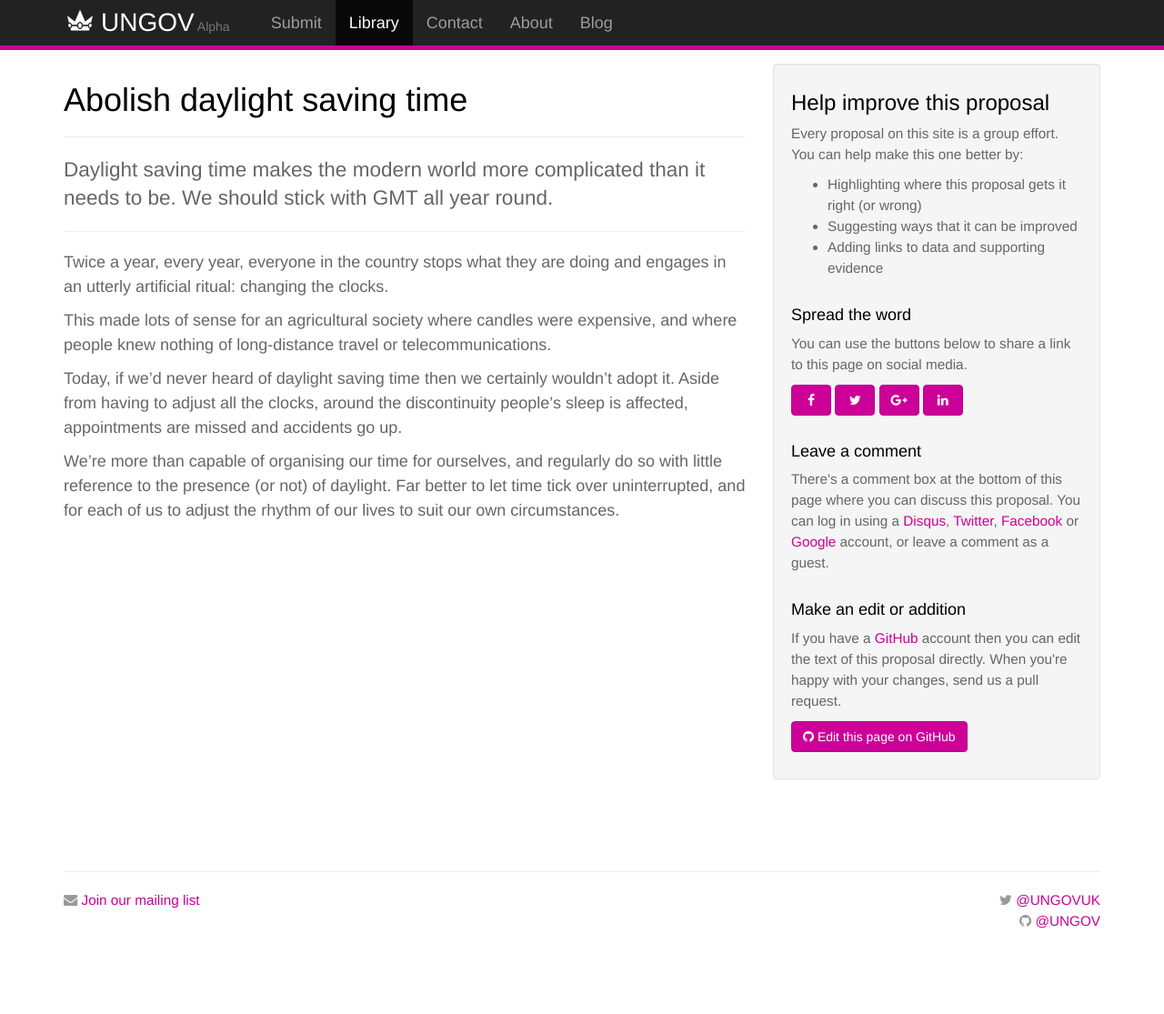
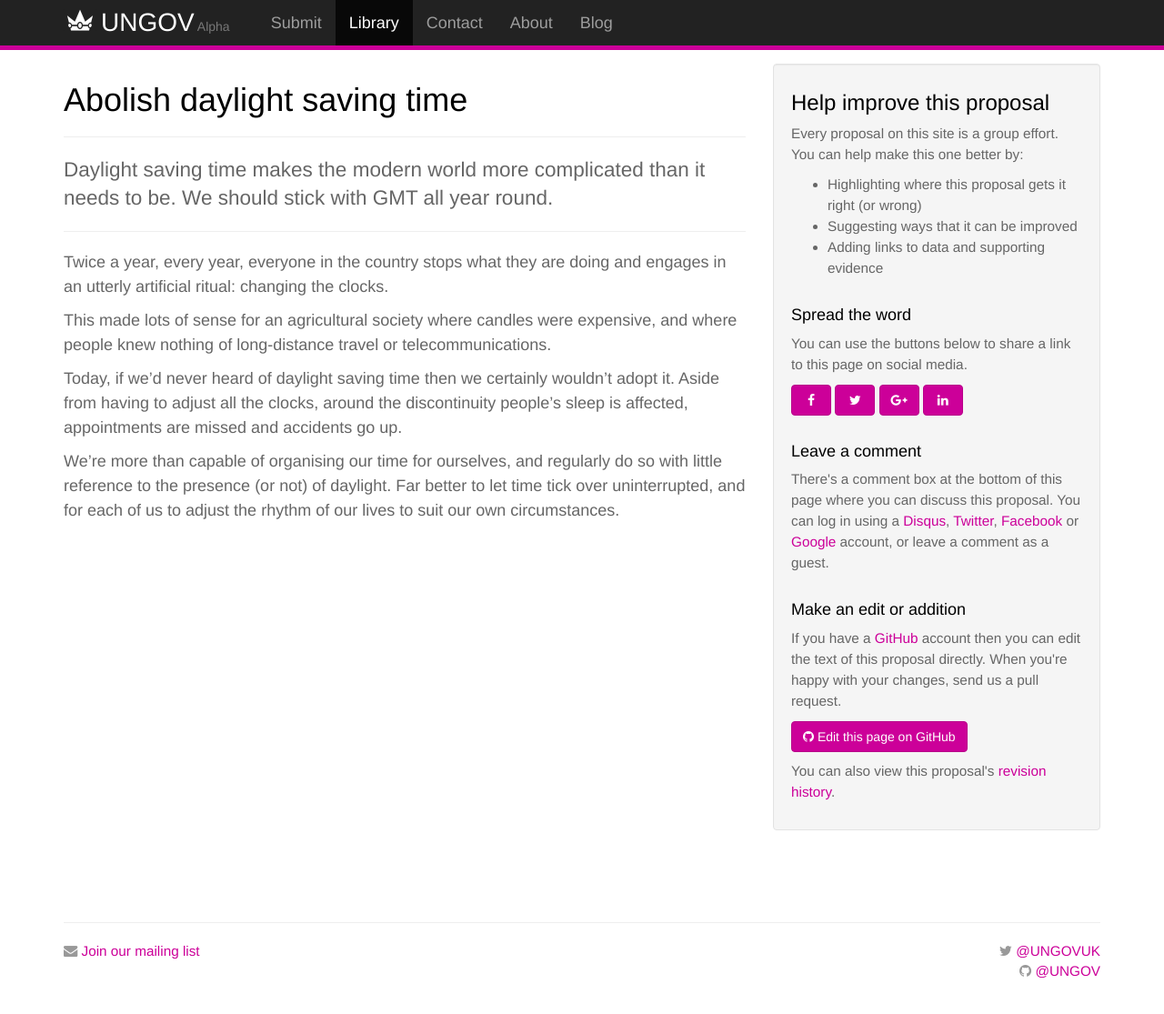
Before and after one commit to ungov/ungov.github.io, a Jekyll site: the page built from library/abolish-daylight-saving-time.md, in a window 1280 px wide and 1120 px high. Shown: the top 1115 px of the window at 91% size. Built offline with Jekyll 4.4.1, drawn with Linux system fonts in a browser that asks for light colours; nearby versions of some CDN libraries; comment, search, counter and statistics services are not loaded.

Commit message:
added revisions link

```diff
--- a/_includes/help-improve.html
+++ b/_includes/library-sidebar.html
@@ -19,5 +19,6 @@
   <h4>Make an edit or addition</h4>
   <p>If you have a <a href="https://github.com/">GitHub</a> account then you can edit the text of this proposal directly. When you're happy with your changes, send us a pull request.</p>
   <p><a href="https://github.com/ungov/ungov.github.io/blob/master/{{ page.path }}" class="btn btn-primary"><i class="fa fa-github"></i> Edit this page on GitHub</a></p>
+  <p>You can also view this proposal's <a href="https://github.com/ungov/ungov.github.io/commits/master/{{ page.path }}">revision history</a>.</p>
 
 </div>
--- a/_layouts/library.html
+++ b/_layouts/library.html
@@ -16,7 +16,7 @@ layout: default
   </div>
   <div class="col-md-4 col-front">
 
-    {% include help-improve.html %}
+    {% include library-sidebar.html %}
 
   </div>
 </div>
```
